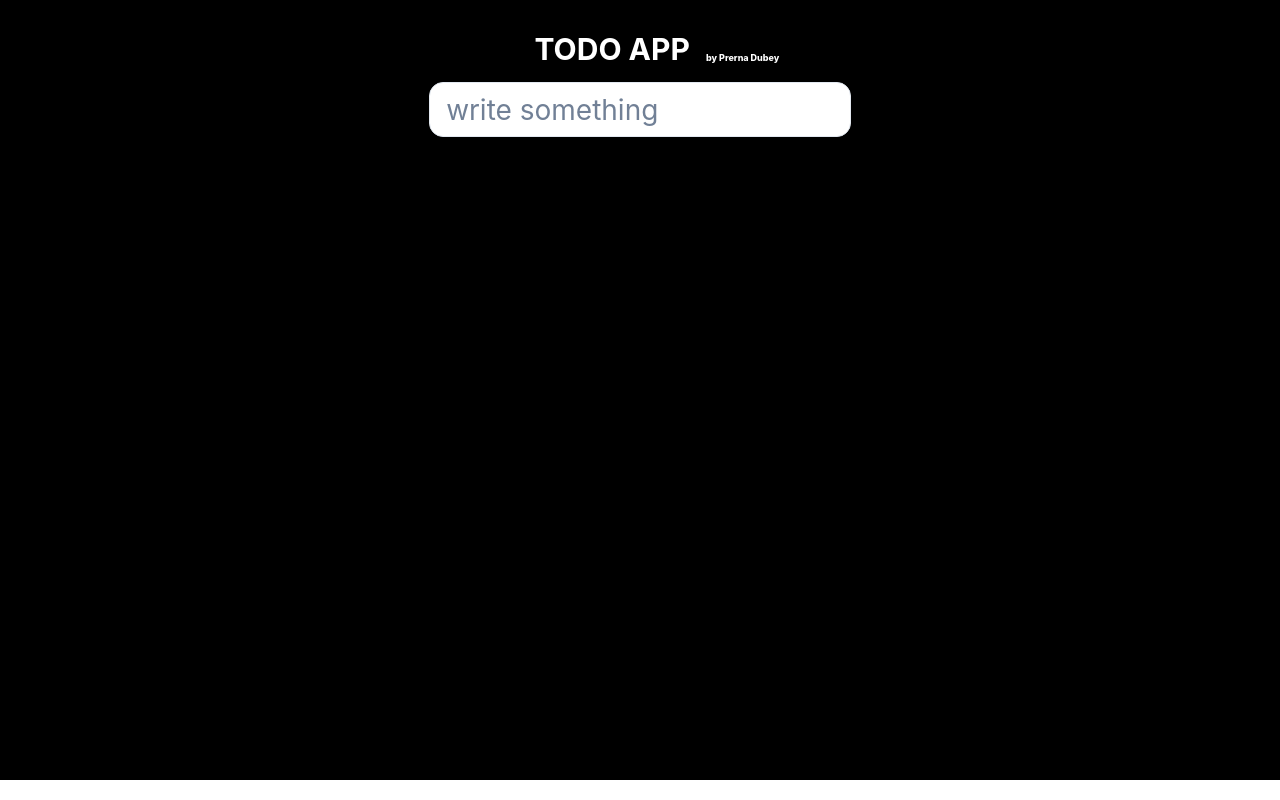
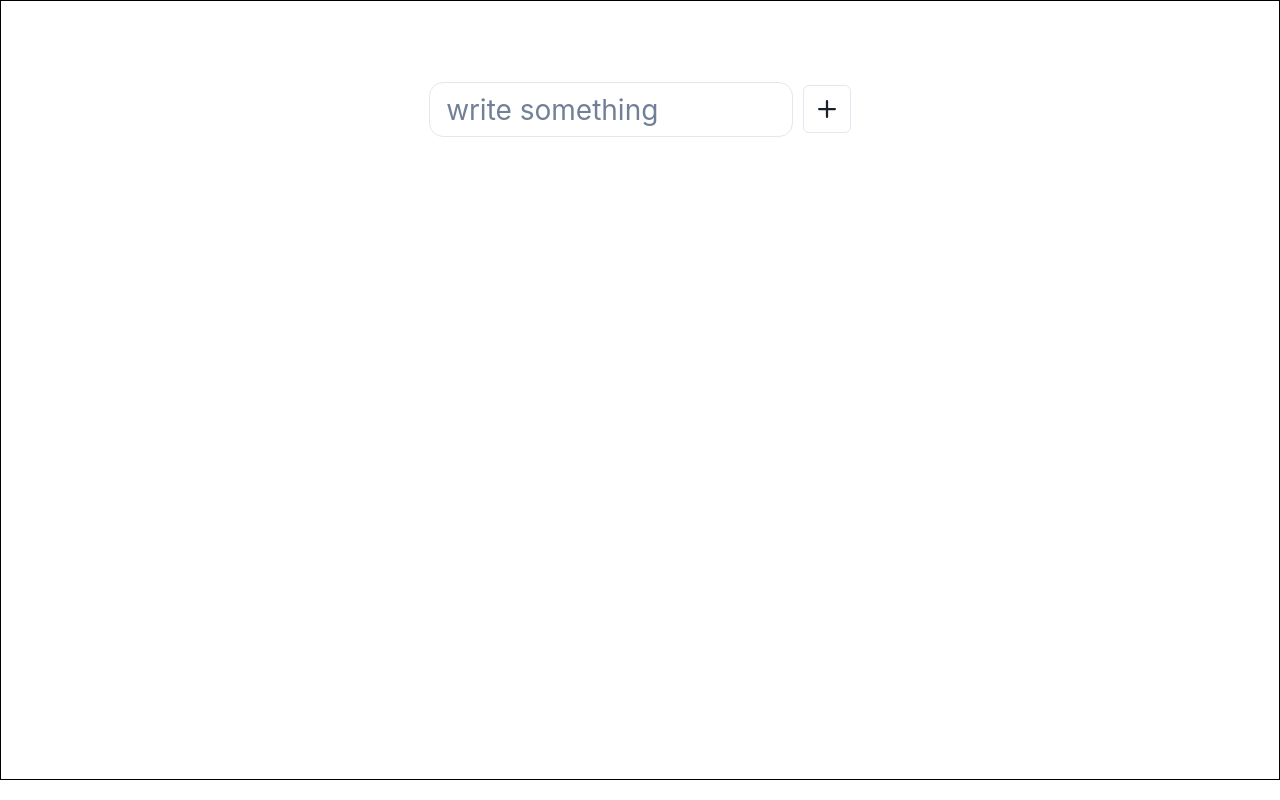
Before and after one commit to prerna1113/TodoApp, a React (Create React App) app in the folder todo-app/: page / in a window 1280 px wide. Built offline with nearby package versions, Linux system fonts and the light colour scheme.

Commit message:
hidden div added

```diff
--- a/todo-app/package.json
+++ b/todo-app/package.json
@@ -3,6 +3,7 @@
   "version": "0.1.0",
   "private": true,
   "dependencies": {
+    "@chakra-ui/icons": "^2.1.0",
     "@chakra-ui/react": "^2.8.0",
     "@emotion/react": "^11.11.1",
     "@emotion/styled": "^11.11.0",
--- a/todo-app/src/App.js
+++ b/todo-app/src/App.js
@@ -1,11 +1,13 @@
 import logo from './logo.svg';
 import './App.css';
 import Todo from './Component/Todo';
+import TodoApp from './Component/TodoApp';
 
 function App() {
   return (
     <div className="App">
       <Todo />
+      {/* <TodoApp /> */}
 
     </div>
   );
--- a/todo-app/src/Component/CSS/Todo.module.css
+++ b/todo-app/src/Component/CSS/Todo.module.css
@@ -4,7 +4,7 @@
   border: 1px solid black;
   width:100%;
   height:780px;
-  background-color: black;
+  /* background-color: black; */
 
 }
 
@@ -39,3 +39,20 @@
     font-weight: 800;
     /* margin:auto; */
 }
+
+.btnBox {
+    margin-top: 18px;
+    margin-left: 10px;
+}
+
+.btn {
+    background-color: white;
+    border-radius: 10px;
+
+}
+
+.hiddenDiv {
+    margin-top: 10px;
+    border-radius: 10px;
+
+}
--- a/todo-app/src/Component/Todo.jsx
+++ b/todo-app/src/Component/Todo.jsx
@@ -1,14 +1,46 @@
 
-import { Box, Heading, Input } from '@chakra-ui/react'
+import { Box, Button, ButtonGroup, Heading, IconButton, Input } from '@chakra-ui/react'
 import React, { useState } from 'react'
 import styles from './CSS/Todo.module.css'
+import { AddIcon } from '@chakra-ui/icons'
+
 
 function Todo() {
-const [state,setState] = useState('')
-console.log(state);
+    const [tasks, setTasks] = useState(['']);
+    const [newTask, setNewTask] = useState("");
+    const [divElements, setDivElements] = useState([]);
+
+
+
+    const handleInputChange =(event) =>{
+        setNewTask(event.target.value);
+    };
+
+    const handleSubmit = (event)=>{
+        event.preventDefault()
+
+    }
+
+
+
+      const addDiv = () => {
+        const addTask = (newTask) => {
+            setTasks([...tasks, { text: newTask, showDiv: false }]); // Add new task to the tasks array
+          };
+
+
+        const newDiv = <Input
+        className={styles.hiddenDiv}
+        key={divElements.length}
+    />;
+        setDivElements([...divElements, newDiv]);
+      };
+
     return (
         <Box className={styles.box}>
+
             <Box className={styles.input}>
+
 
                 <Box
                     className={styles.container}
@@ -21,9 +53,7 @@ console.log(state);
                     </Heading>
 
                     <p
-                className={styles.subHeading}
-                // as= 'h9' size = 'xs'
-                >
+                        className={styles.subHeading}>
                         by Prerna Dubey
 
                     </p>
@@ -32,24 +62,45 @@ console.log(state);
                 </Box>
 
 
-                <Box>
+                <Box
+                style={{display:"flex"}}
+                >
                     <Input
                         style={{
                             backgroundColor: "white",
-                        borderRadius:"14px",
-                        height:"55px",
-                        fontSize:"28px",
-                        marginTop:"15px"
+                            borderRadius: "14px",
+                            height: "55px",
+                            fontSize: "28px",
+                            marginTop: "15px"
                         }}
+                        value={newTask}
+                        placeholder="write something"
+                        onChange={handleInputChange}
+                    />
+
+                    <Box
+                    className={styles.btnBox}
+                    >
+                        <ButtonGroup
+                        onClick={addDiv}
+                        className= {styles.btn}
+                        size='lg'
+                        isAttached variant='outline'>
+                            <IconButton
+                            aria-label='Add to friends'
+                             icon={<AddIcon />} />
+                        </ButtonGroup>
+                    </Box>
 
 
-                   placeholder="write something"
-                    onChange={(event)=>{setState({
-                        ...state,
-                        name:event.target.value
-                    })}}
-                    />
+
                 </Box>
+
+                <div>
+        {divElements.map((div, index) => (
+          <div key={index}>{div}</div>
+        ))}
+      </div>
 
 
 
--- /dev/null
+++ b/todo-app/src/Component/TodoApp.jsx
@@ -0,0 +1,49 @@
+import React, { useState } from 'react';
+
+function TodoApp() {
+  const [tasks, setTasks] = useState([]); // Array to store tasks
+
+  const addTask = (newTask) => {
+    setTasks([...tasks, { text: newTask, showDiv: false }]); // Add new task to the tasks array
+  };
+
+  const toggleDiv = (index) => {
+    const updatedTasks = [...tasks];
+    updatedTasks[index].showDiv = !updatedTasks[index].showDiv;
+    setTasks(updatedTasks);
+  };
+
+  return (
+    <div>
+      <h1>TODO List</h1>
+      <form
+        onSubmit={(e) => {
+          e.preventDefault();
+          const newTask = e.target.task.value;
+          addTask(newTask);
+          e.target.reset();
+        }}
+      >
+        <input type="text" name="task" placeholder="Enter a new task" />
+        <button type="submit">Add Task</button>
+      </form>
+      <ul>
+        {tasks.map((task, index) => (
+          <li key={index}>
+            {task.text}
+            <button onClick={() => toggleDiv(index)}>Toggle Div</button>
+            {task.showDiv && <div>This is the hidden div for task {index + 1}.</div>}
+          </li>
+        ))}
+        {/* {!tasks.length && (
+          <li>
+            No tasks added.
+            <div>This is the hidden div when no tasks are added.</div>
+          </li> */}
+        {/* )} */}
+      </ul>
+    </div>
+  );
+}
+
+export default TodoApp;
```
Also changed, not shown: 1 other file (tests, documents, lock files or other folders). Lines whose indentation alone changed are shown as unchanged.
